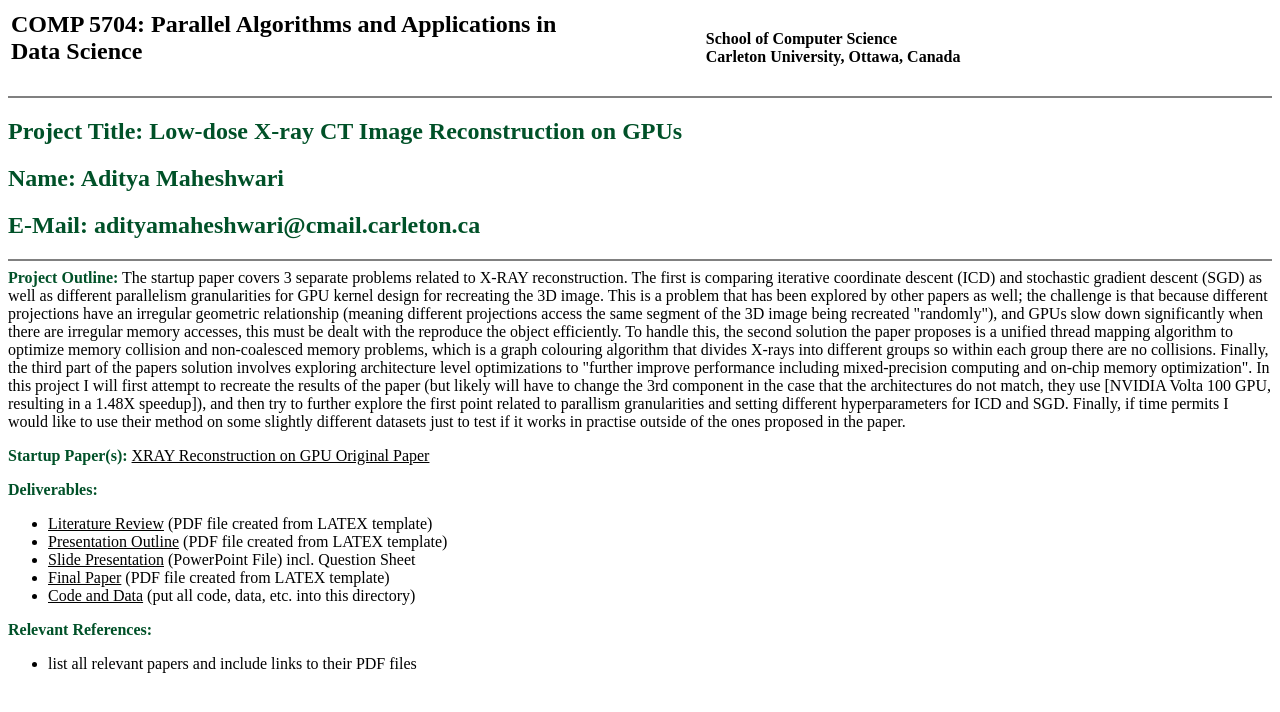
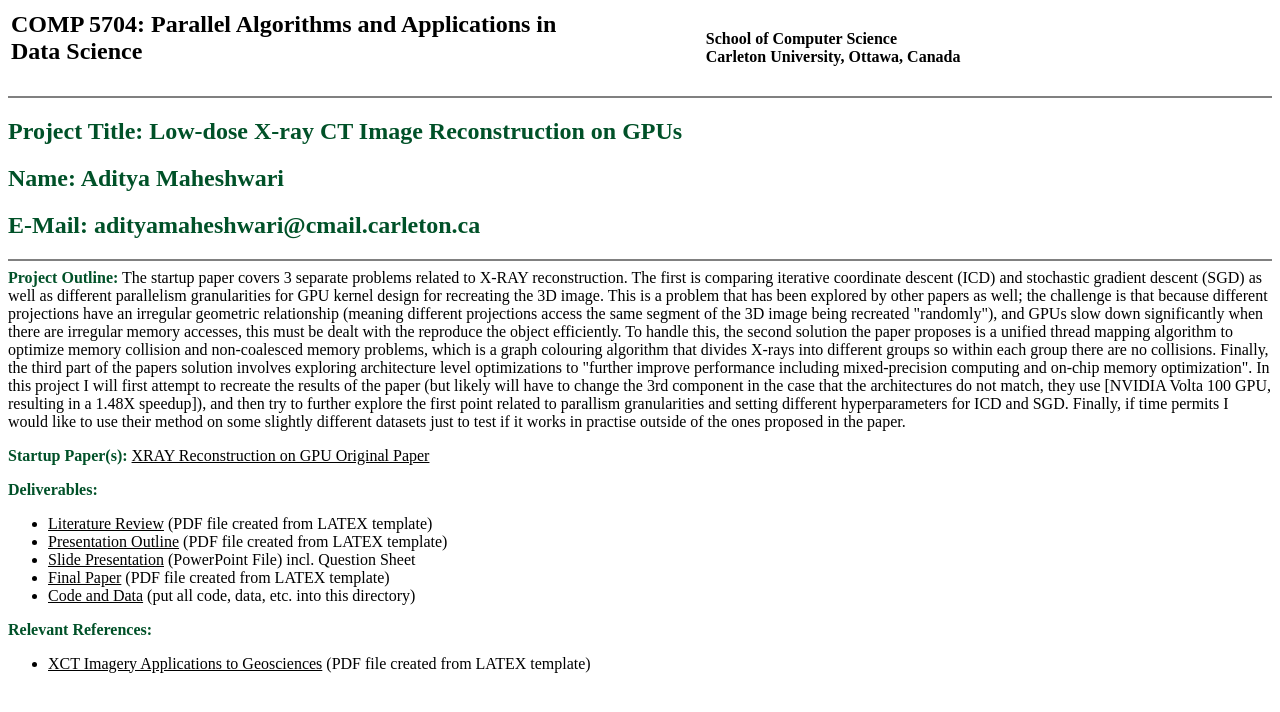
Before and after one commit to AdityaMaheshwariYOW/COMP5704, a plain HTML site: page index.html in a window 1280 px wide. Drawn offline with Linux system fonts and the light colour scheme.

Commit message:
Add to list of references

```diff
--- a/index.html
+++ b/index.html
@@ -69,7 +69,9 @@ Paper</font></a> (PDF file created from LATEX template)</div>
 
 <ul>
 
-  <li>list all relevant papers and include links to their PDF files</li>
+  <li>
+    <div align="left"><a href=".\References\1XCT.pdf"><font color="#000000">XCT Imagery Applications to Geosciences</font></a> (PDF file created from LATEX template)</div>
+  </li>
 
 </ul>
 
```
Also changed, not shown: 1 other file.
